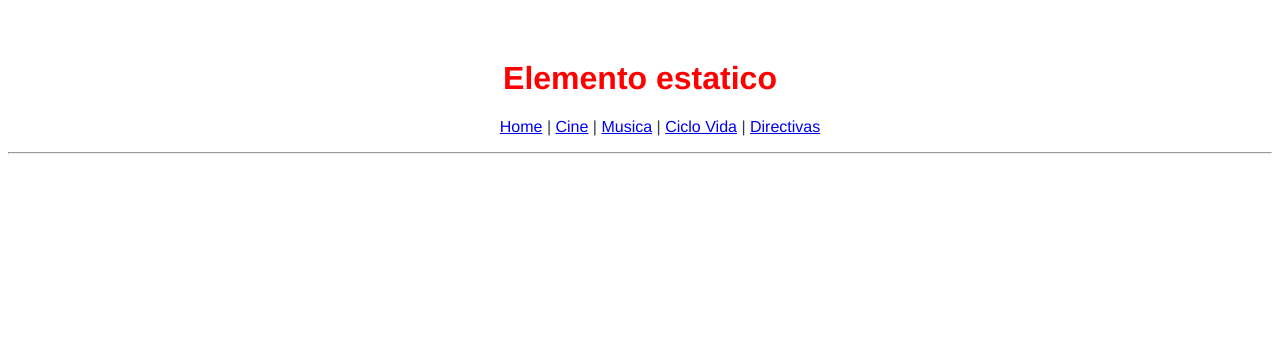
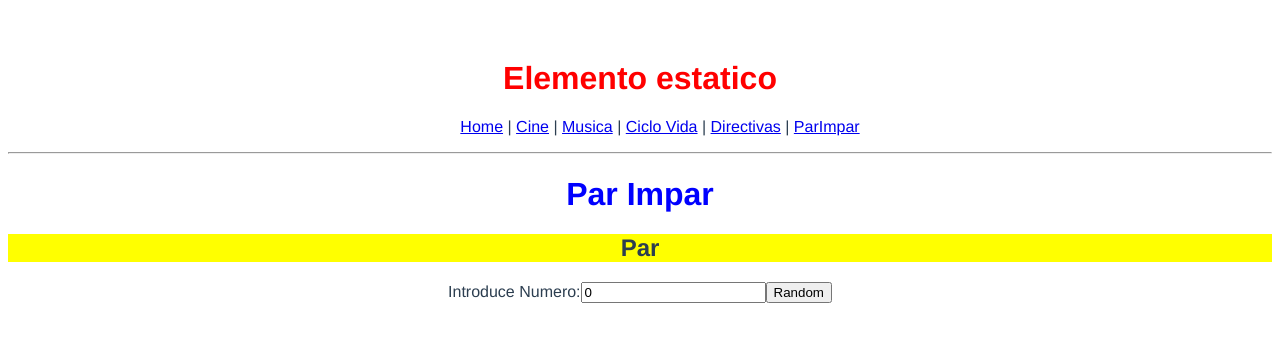
Before and after one commit to AlvaroCascoV/primervue, a Vue app: page /parimpar in a window 1280 px wide. Shown: the top 342 px of the page. Built offline with nearby package versions, Linux system fonts and the light colour scheme.

Commit message:
parimpar

```diff
--- a/src/Router.js
+++ b/src/Router.js
@@ -6,6 +6,7 @@ import CineComponent from './components/CineComponent.vue'
 import MusicaComponent from './components/MusicaComponent.vue'
 import CicloVida from './components/CicloVida.vue'
 import DirectivasComponent from './components/DirectivasComponent.vue'
+import ParImpar from './components/ParImpar.vue'
 
 //UN ARRAY CON LAS RUTAS DE NAVEGACION
 const myRoutes = [
@@ -13,7 +14,8 @@ const myRoutes = [
     { path: "/musica", component: MusicaComponent },
     { path: "/cine", component: CineComponent },
     { path: "/ciclovida", component: CicloVida },
-    { path: "/directivas", component: DirectivasComponent }
+    { path: "/directivas", component: DirectivasComponent },
+    { path: "/parimpar", component: ParImpar }
 ]
 
 //CREAMOS UNA VARIBALE PARA EL router INDICANDO EL TIPO DE NAVEGACION Y
--- a/src/components/MenuComponent.vue
+++ b/src/components/MenuComponent.vue
@@ -19,6 +19,10 @@
 			</li>
 			<li>
 				<router-link to="/directivas">Directivas</router-link>
+				|
+			</li>
+			<li>
+				<router-link to="/parimpar">ParImpar</router-link>
 			</li>
 		</ul>
 	</div>
--- /dev/null
+++ b/src/components/ParImpar.vue
@@ -0,0 +1,25 @@
+<template>
+	<div>
+		<h1>Par Impar</h1>
+		<h2 v-if="numero % 2 == 0">Par</h2>
+		<h2 v-else>Impar</h2>
+		<label>Introduce Numero:</label>
+		<input type="number" v-model="numero" />
+		<button v-on:click="numeroAleatorio()">Random</button>
+	</div>
+</template>
+<script>
+	export default {
+		name: "ParImpar",
+		data() {
+			return {
+				numero: 0,
+			};
+		},
+		methods: {
+			numeroAleatorio() {
+				this.numero = Math.floor(Math.random() * 100) + 1;
+			},
+		},
+	};
+</script>
```
